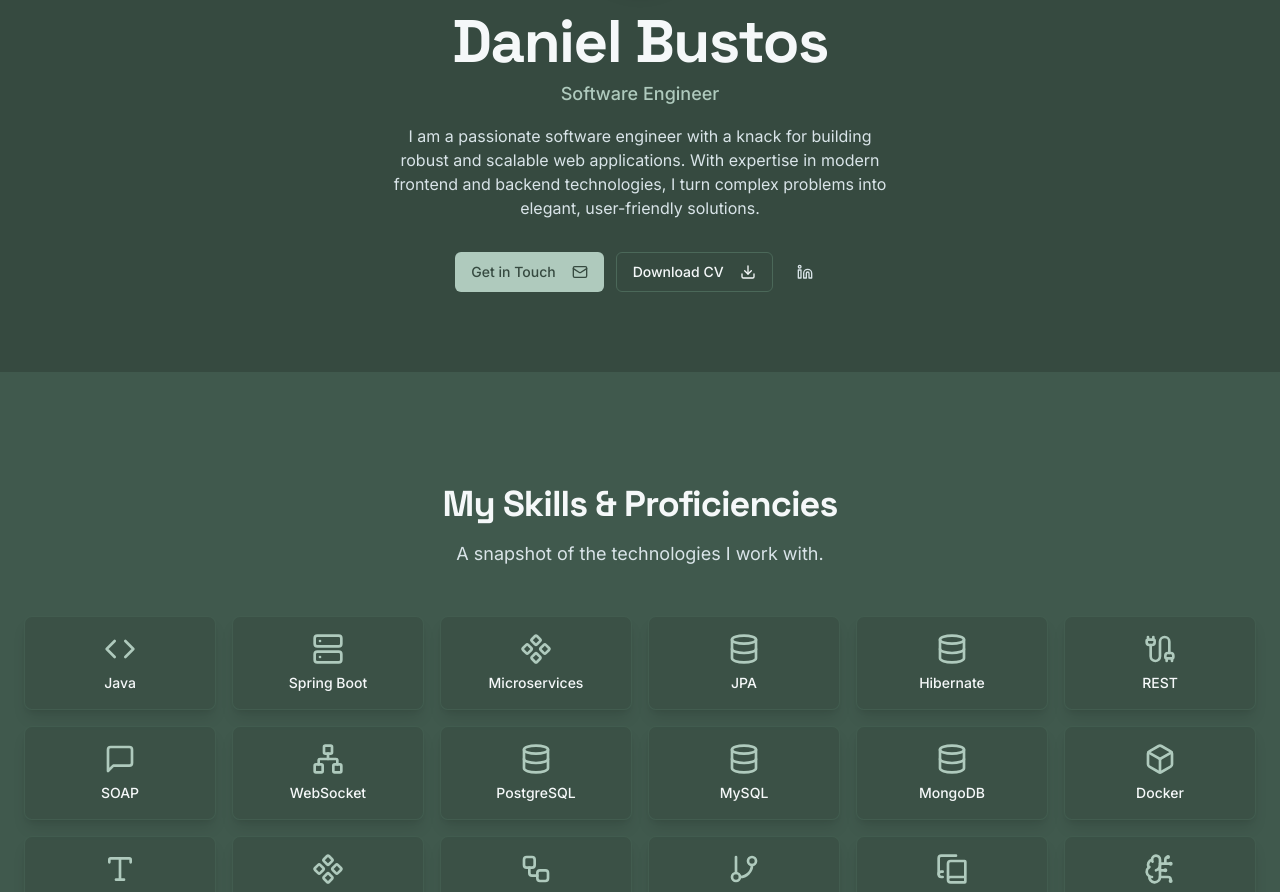
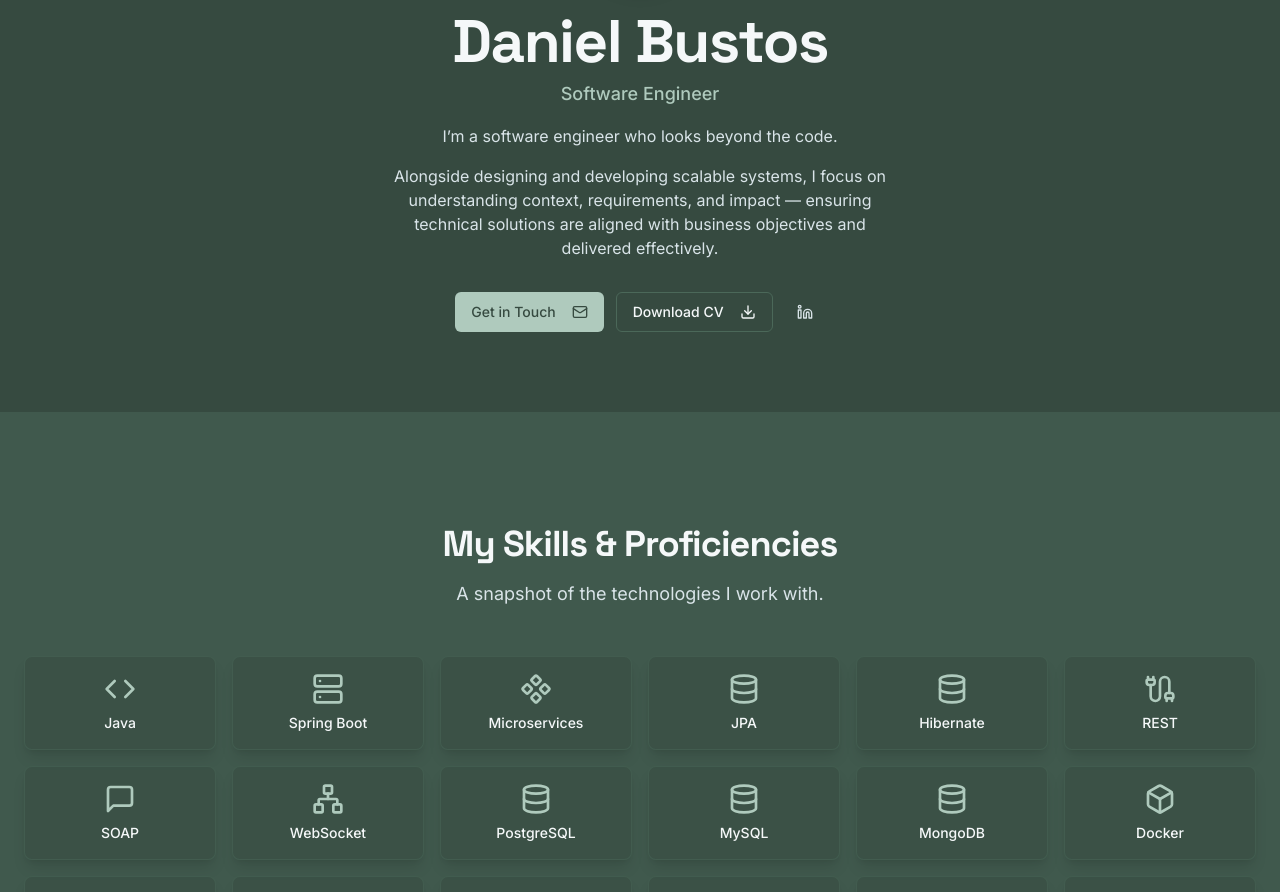
Before and after one commit to dbustosg/dbustosg.github.io, a Next.js app: page / in a window 1280 px wide. Shown: the part 1020-1912 px from the top of the page. Built offline with nearby package versions, Linux system fonts and the light colour scheme.

Commit message:
Add line break in profile description

```diff
--- a/src/components/sections/Profile.tsx
+++ b/src/components/sections/Profile.tsx
@@ -29,7 +29,10 @@ export default function ProfileSection() {
             Software Engineer
           </p>
           <p className="mt-4 max-w-lg text-muted-foreground">
-            I am a passionate software engineer with a knack for building robust and scalable web applications. With expertise in modern frontend and backend technologies, I turn complex problems into elegant, user-friendly solutions.
+            I’m a software engineer who looks beyond the code.
+          </p>
+          <p className="mt-4 max-w-lg text-muted-foreground">
+            Alongside designing and developing scalable systems, I focus on understanding context, requirements, and impact — ensuring technical solutions are aligned with business objectives and delivered effectively.
           </p>
           <div className="mt-8 flex flex-wrap justify-center gap-3">
             <Button asChild>
```
